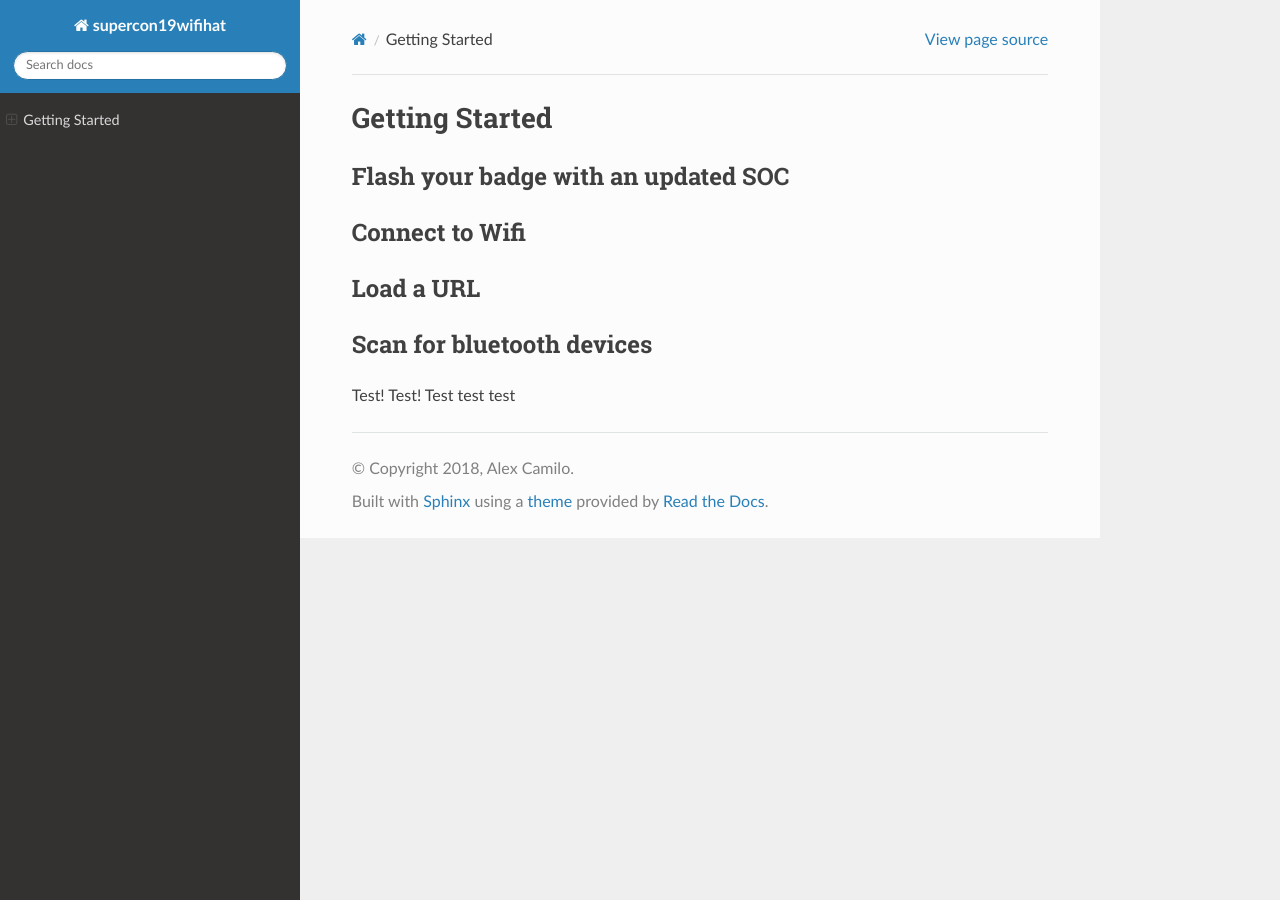
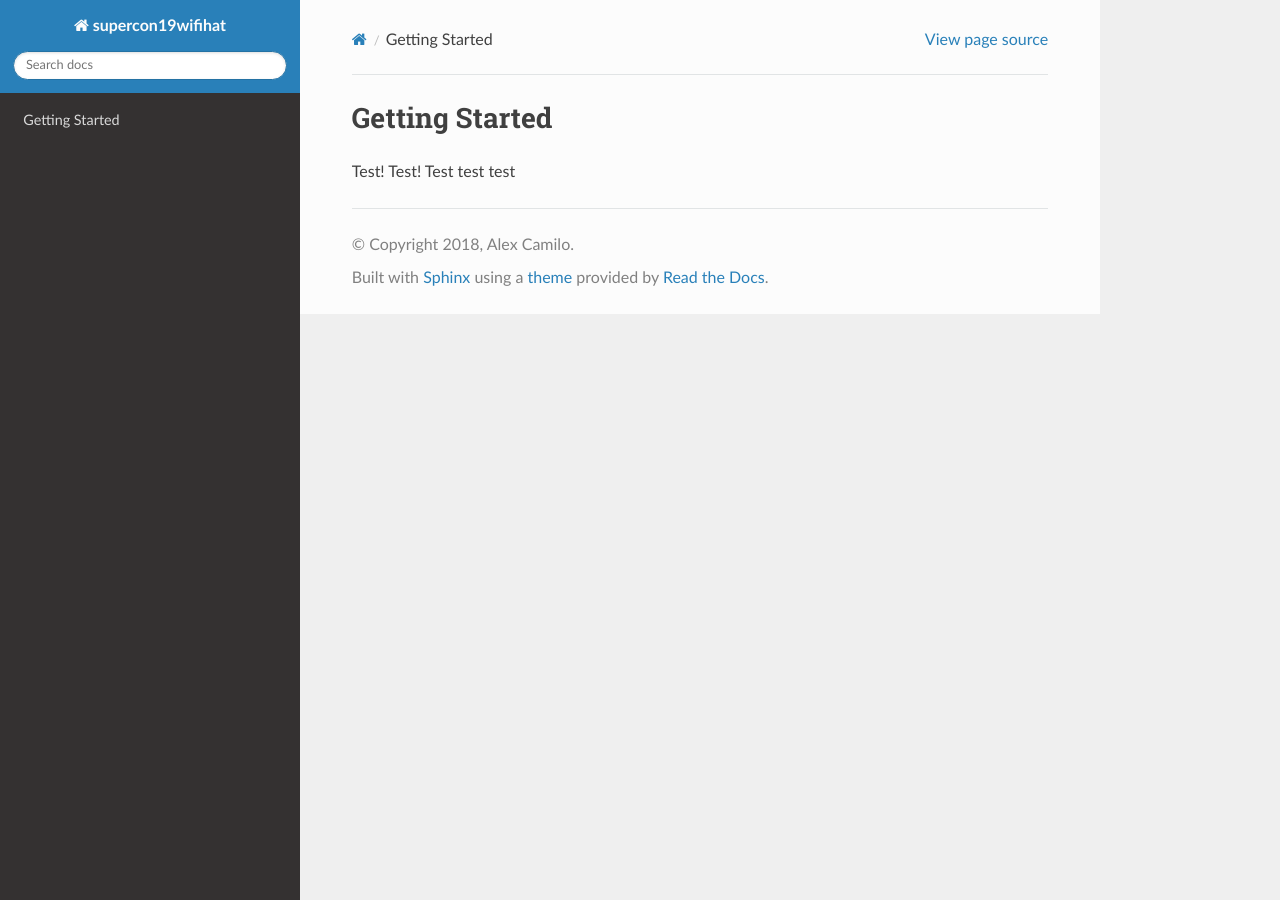
Before and after one commit to Supercon19WIFIHat/Supercon19WIFIHat.github.io, a Sphinx documentation site: the page built from source/docs.rst, in a window 1280 px wide. Built offline with Sphinx 7.4.7 and the Read the Docs theme 2.0.0, drawn with Linux system fonts in a browser that asks for light colours.

Commit message:
Update docs.rst

```diff
--- a/source/docs.rst
+++ b/source/docs.rst
@@ -2,20 +2,5 @@
 Getting Started
 ==================
 
-Flash your badge with an updated SOC
---------------
-
-
-Connect to Wifi
----------------
-
-
-Load a URL
-----------------
-
-
-Scan for bluetooth devices
-----------------
-
 Test! Test!
 Test test test
```
